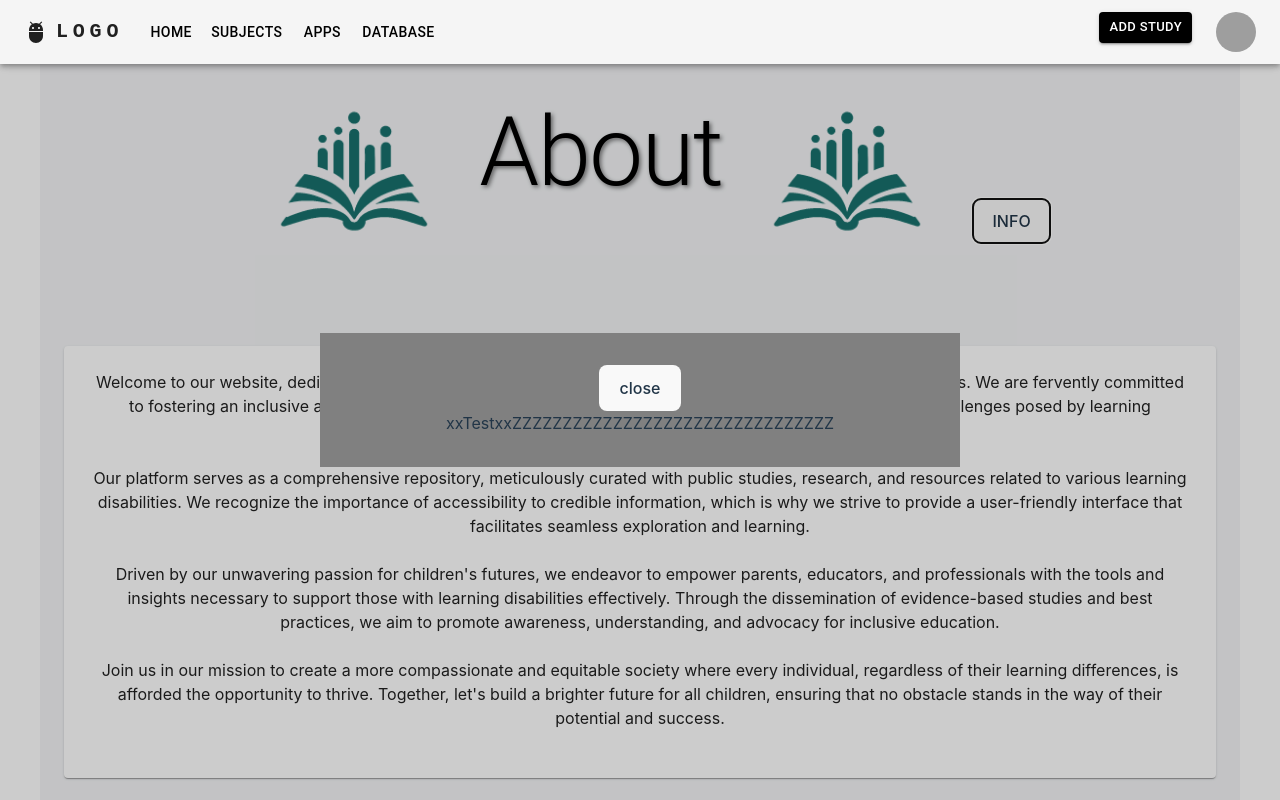
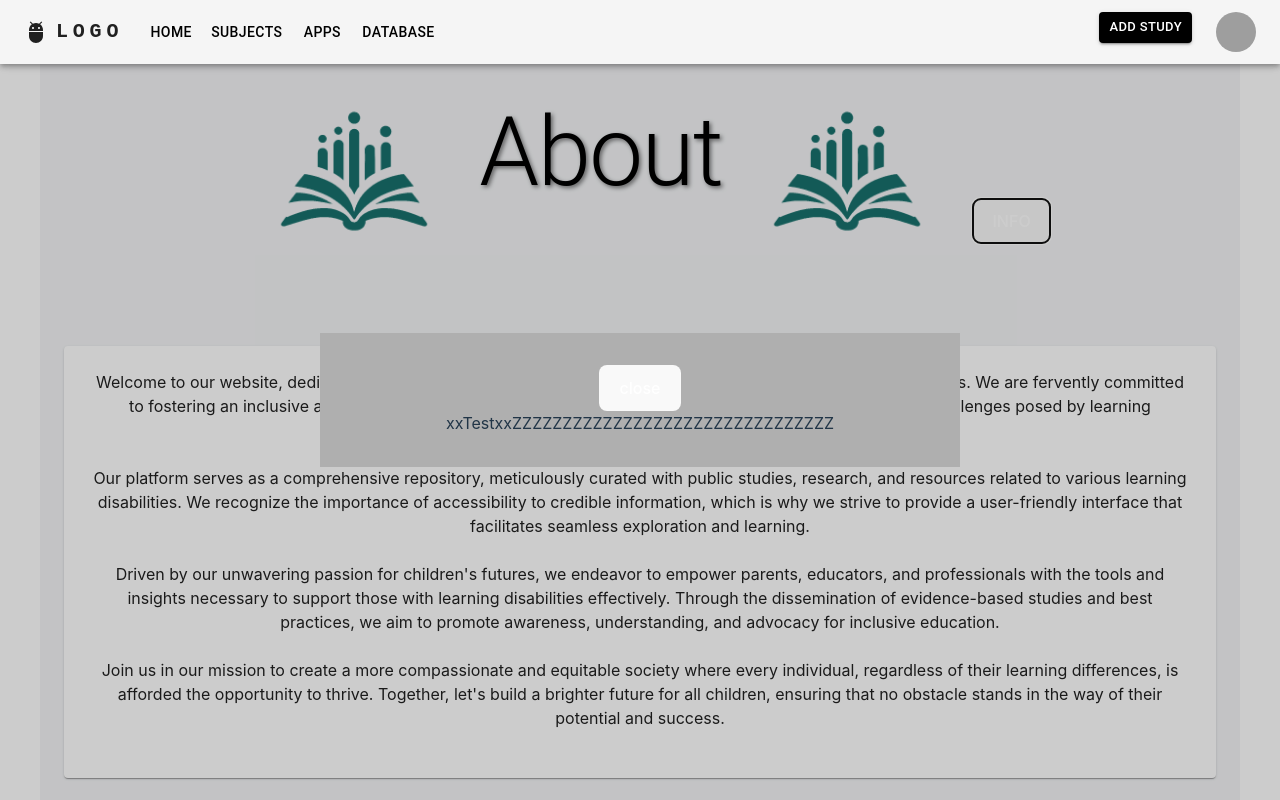
Before and after one commit to Mask1nen/2024-TDDD96-CAMA-BachelorsProject, a React (Vite) app in the folder cama_frontend/: page /About in a window 1280 px wide. Both pictures are taken after a click on the button "INFO". Shown: the top 800 px of the page. Built offline with nearby package versions, Linux system fonts and the light colour scheme; grey boxes are pictures that could not be loaded.

Commit message:
111 fix: fixed colors and desing after elements changed with merge

```diff
--- a/cama_frontend/src/components/infoPopUps.css
+++ b/cama_frontend/src/components/infoPopUps.css
@@ -16,5 +16,5 @@
     padding: 32px;
     width: 100%;
     max-width: 640px;
-    background-color: gray;
+    background-color: rgb(175, 175, 175);;
 }
--- a/cama_frontend/src/components/infoPopUps.tsx
+++ b/cama_frontend/src/components/infoPopUps.tsx
@@ -1,11 +1,10 @@
-import React from 'react';
 import './infoPopUps.css'
 
 function infoPopUps(props){
     return(props.trigger) ? (
         <div className='infoPopUp'>
             <div className='infoPopUp-inner'>
-                <button className='close-botton' onClick={() => props.setTrigger(false)}>close</button>
+                <button className='close-botton' onClick={() => props.setTrigger(false)} style={{ color: 'white' }}>close</button>
                 { props.children }
             </div>
         </div>
--- a/cama_frontend/src/pages/About/AboutPage.tsx
+++ b/cama_frontend/src/pages/About/AboutPage.tsx
@@ -21,9 +21,10 @@ const AboutPage: React.FC = () => {
                     <img src={CAMA_test_icon} alt="Description of the image" width="250" height="250" style={{ top: '-50px', position: 'relative' }}/>
                 </Box>
                 <Box>
-                    <button onClick={() => setBottonPopup(true)}> INFO</button>
-                    <InfoPopUps trigger={buttonPopup} setTrigger={setBottonPopup}>
+                    <button onClick={() => setBottonPopup(true)} style={{ color: 'white' }}> INFO</button>
+                    <InfoPopUps trigger={buttonPopup} setTrigger={setBottonPopup} >
                         <h3 >xxTestxxZZZZZZZZZZZZZZZZZZZZZZZZZZZZZZZZ</h3>
+
                     </InfoPopUps>
                 </Box>
             </Box>
```
